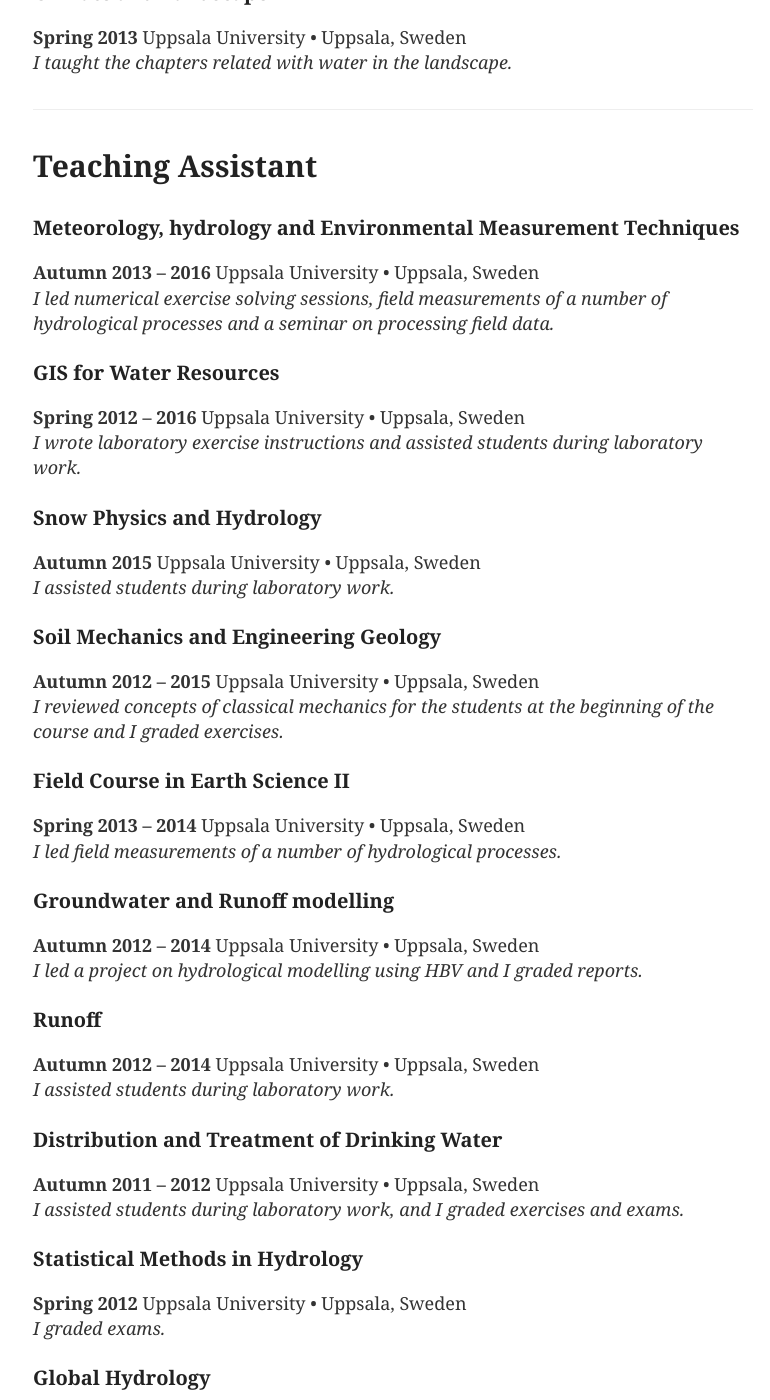
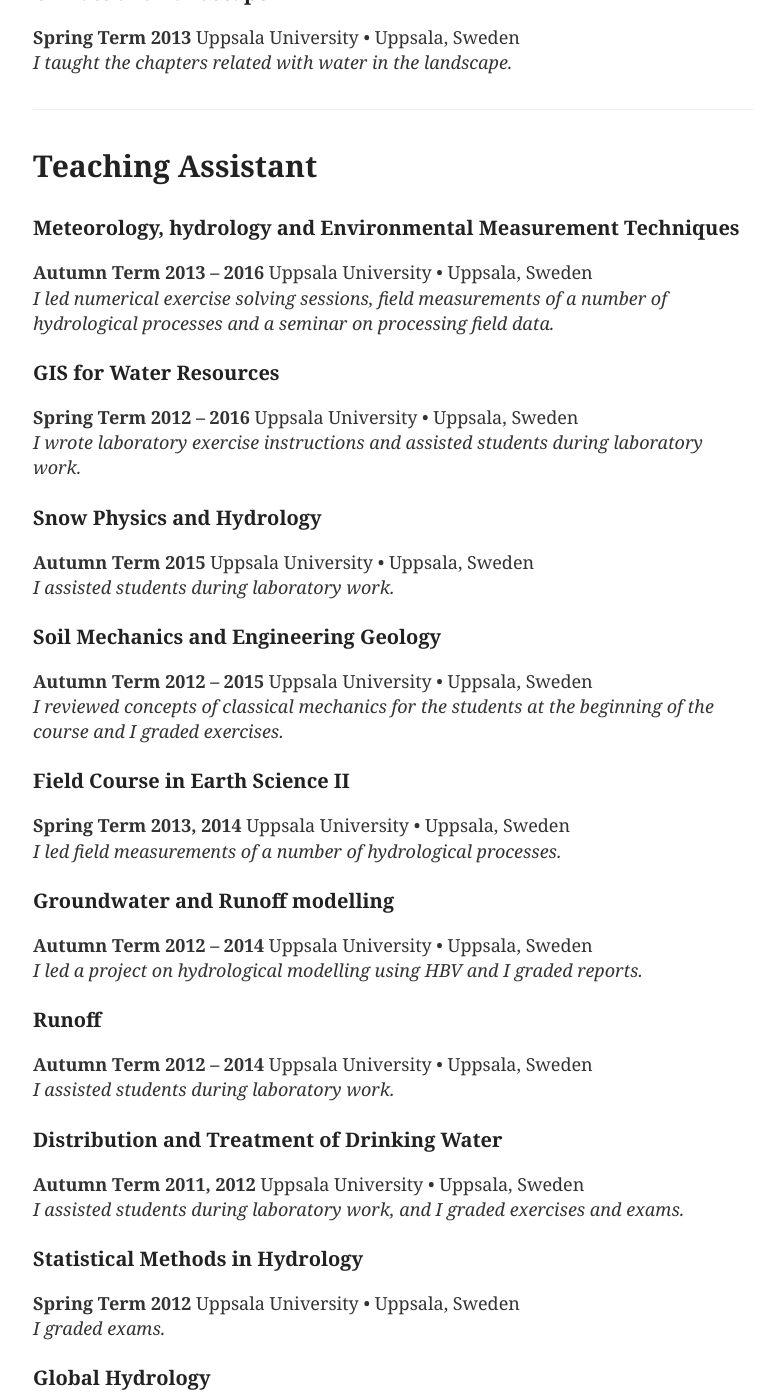
Before and after one commit to GironsLopez/GironsLopez.github.io, a Jekyll site: the page built from teaching/index.md, in a window 1280 px wide and 1400 px high, scrolled down 1074 px. Shown: the whole window, without its empty margins (247-1017 px from the left). Built offline with Jekyll 4.4.1, drawn with Linux system fonts in a browser that asks for light colours; some of the changed text lies outside the part shown.

Commit message:
Update index.md

```diff
--- a/teaching/index.md
+++ b/teaching/index.md
@@ -14,19 +14,19 @@
 # Instructor
 
 ### Hydrology and Water Resource Management
-**Autumn 2012 -- 2016** Uppsala University • Uppsala, Sweden
+**Autumn Term 2012 -- 2016** Uppsala University • Uppsala, Sweden
 *I thaught the chapters related to atmospheric water, I led field runoff measurements and a project on water balance estimation, and I wrote and graded exams.*
 
 ### Field Methods in Earth Science
-**Spring 2015 -- 2016** Uppsala University • Uppsala, Sweden
+**Spring Term 2015, 2016** Uppsala University • Uppsala, Sweden
 *I taught how to use data loggers for environmental modelling and I led a project on evapotranspiration estimation based on field measurements.*
 
 ### Groundwater and Surface Water Modelling
-**Spring 2015 -- 2016** Uppsala University • Uppsala, Sweden
+**Spring Term 2015, 2016** Uppsala University • Uppsala, Sweden
 *I taught the fundaments of hydrological modelling and the HBV model, I led a project on hydrological modelling and I held a seminar on the same topic.*
 
 ### Climate and Landscape
-**Spring 2013** Uppsala University • Uppsala, Sweden
+**Spring Term 2013** Uppsala University • Uppsala, Sweden
 *I taught the chapters related with water in the landscape.*
 
 <div class="line-separator"></div>
@@ -34,41 +34,41 @@
 # Teaching Assistant
 
 ### Meteorology, hydrology and Environmental Measurement Techniques
-**Autumn 2013 -- 2016** Uppsala University • Uppsala, Sweden
+**Autumn Term 2013 -- 2016** Uppsala University • Uppsala, Sweden
 *I led numerical exercise solving sessions, field measurements of a number of hydrological processes and a seminar on processing field data.*
 
 ### GIS for Water Resources
-**Spring 2012 -- 2016** Uppsala University • Uppsala, Sweden
+**Spring Term 2012 -- 2016** Uppsala University • Uppsala, Sweden
 *I wrote laboratory exercise instructions and assisted students during laboratory work.*
 
 ### Snow Physics and Hydrology
-**Autumn 2015** Uppsala University • Uppsala, Sweden
+**Autumn Term 2015** Uppsala University • Uppsala, Sweden
 *I assisted students during laboratory work.*
 
 ### Soil Mechanics and Engineering Geology
-**Autumn 2012 -- 2015** Uppsala University • Uppsala, Sweden
+**Autumn Term 2012 -- 2015** Uppsala University • Uppsala, Sweden
 *I reviewed concepts of classical mechanics for the students at the beginning of the course and I graded exercises.*
 
 ### Field Course in Earth Science II
-**Spring 2013 -- 2014** Uppsala University • Uppsala, Sweden
+**Spring Term 2013, 2014** Uppsala University • Uppsala, Sweden
 *I led field measurements of a number of hydrological processes.*
 
 ### Groundwater and Runoff modelling
-**Autumn 2012 -- 2014** Uppsala University • Uppsala, Sweden
+**Autumn Term 2012 -- 2014** Uppsala University • Uppsala, Sweden
 *I led a project on hydrological modelling using HBV and I graded reports.*
 
 ### Runoff
-**Autumn 2012 -- 2014** Uppsala University • Uppsala, Sweden
+**Autumn Term 2012 -- 2014** Uppsala University • Uppsala, Sweden
 *I assisted students during laboratory work.*
 
 ### Distribution and Treatment of Drinking Water
-**Autumn 2011 -- 2012** Uppsala University • Uppsala, Sweden
+**Autumn Term 2011, 2012** Uppsala University • Uppsala, Sweden
 *I assisted students during laboratory work, and I graded exercises and exams.*
 
 ### Statistical Methods in Hydrology
-**Spring 2012** Uppsala University • Uppsala, Sweden
+**Spring Term 2012** Uppsala University • Uppsala, Sweden
 *I graded exams.*
 
 ### Global Hydrology
-**Autumn 2011** Uppsala University • Uppsala, Sweden
+**Autumn Term 2011** Uppsala University • Uppsala, Sweden
 *I led topographic field measurements.*
```
